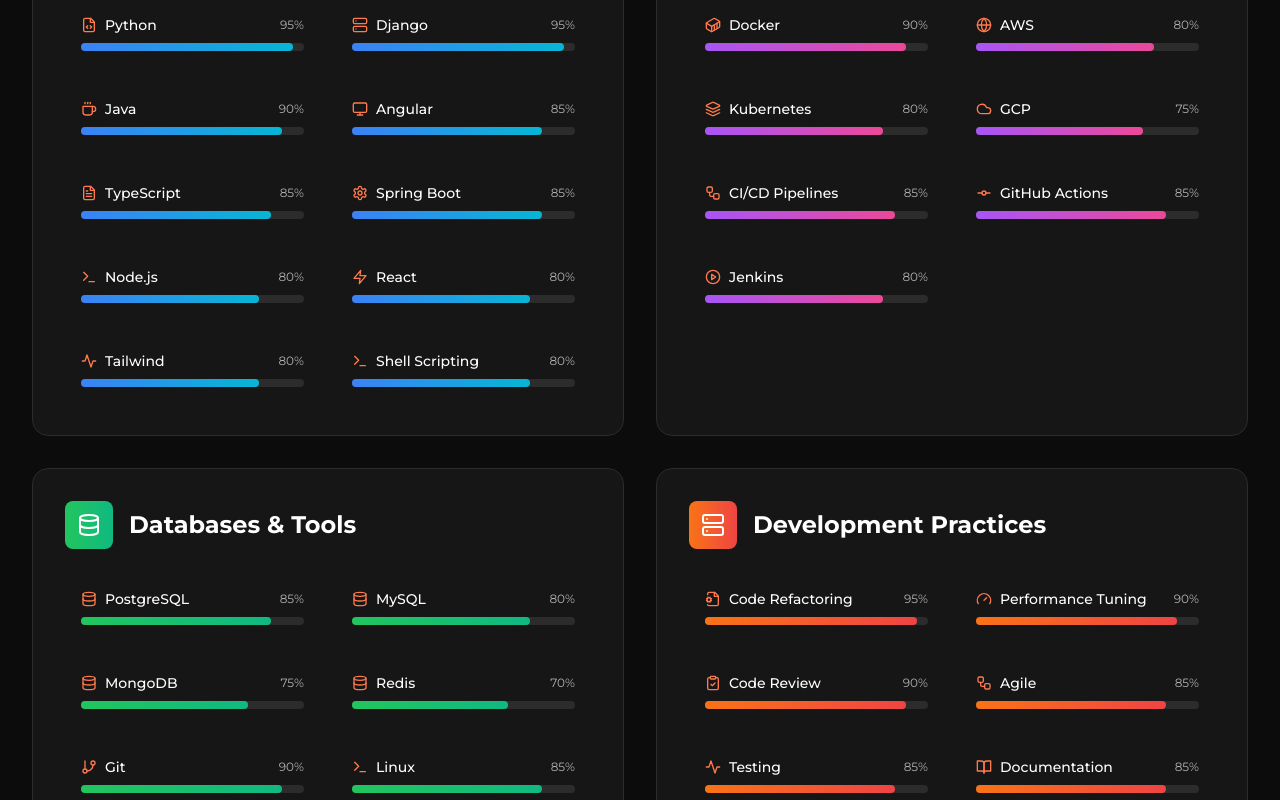
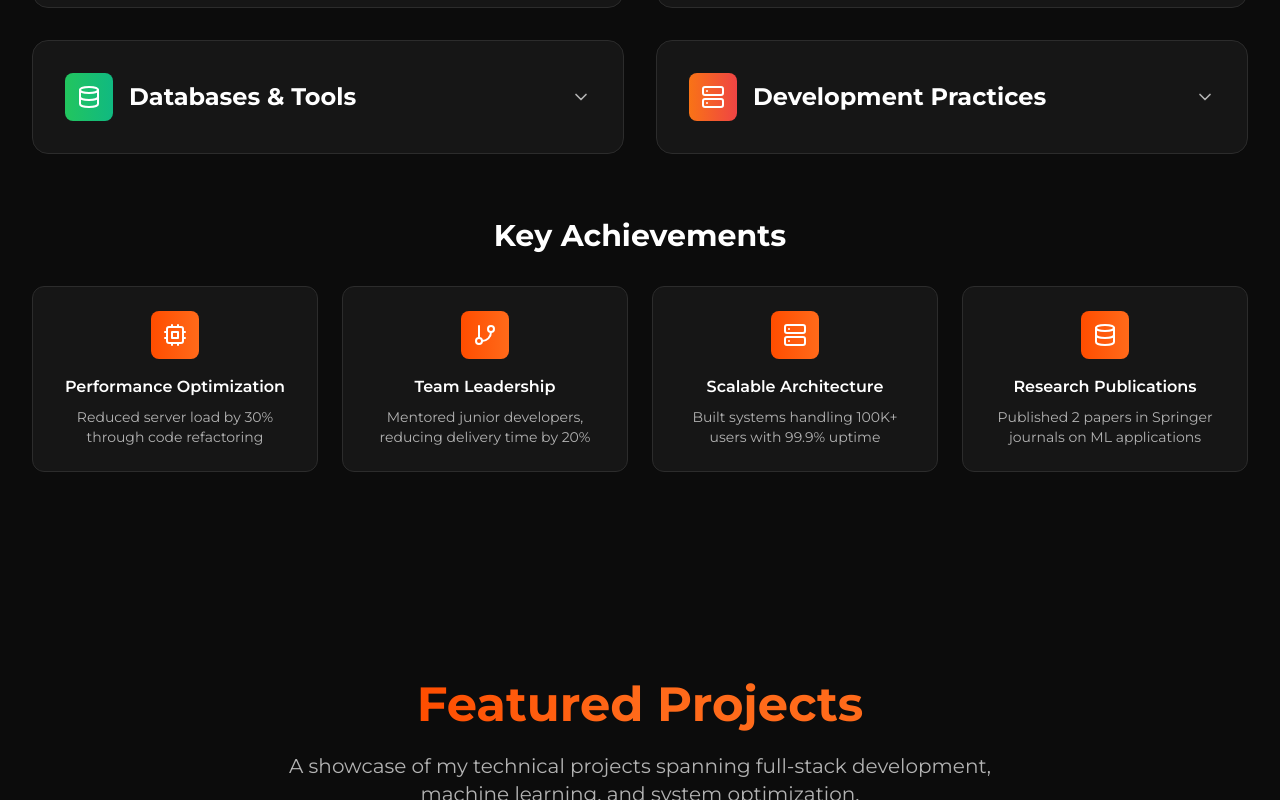
Before and after one commit to mkljngd/mkljngd.github.io, a Next.js app: page / in a window 1280 px wide. Shown: the part 2120-2920 px from the top of the page. Built offline with nearby package versions, Linux system fonts and the light colour scheme.

Commit message:
Improved skills section

```diff
--- a/components/Skills.tsx
+++ b/components/Skills.tsx
@@ -1,8 +1,10 @@
 "use client";
 
-import { motion } from "framer-motion";
+import { motion, AnimatePresence } from "framer-motion";
 import { useInView } from "react-intersection-observer";
+import { useState } from "react";
 import {
+  Bug,
   Code,
   Coffee,
   FileCode,
@@ -29,6 +31,7 @@
   FileCog,
   PlayCircle,
   Search,
+  ChevronDown,
 } from "lucide-react";
 
 export default function Skills() {
@@ -36,6 +39,8 @@
     triggerOnce: true,
     threshold: 0.1,
   });
+
+  const [expandedCard, setExpandedCard] = useState<number | null>(null);
 
   const skillCategories = [
     {
@@ -93,11 +98,14 @@
       skills: [
         { name: "Code Refactoring", level: 95, icon: FileCog },
         { name: "Performance Tuning", level: 90, icon: Gauge },
+        { name: "Debugging", level: 90, icon: Bug },
         { name: "Code Review", level: 90, icon: ClipboardCheck },
+        { name: "SDLC", level: 85, icon: Workflow },
         { name: "Agile", level: 85, icon: Workflow },
         { name: "Testing", level: 85, icon: Activity },
-        { name: "Documentation", level: 85, icon: BookOpen },
         { name: "Mentoring", level: 80, icon: Users },
+        { name: "System Design", level: 85, icon: Cpu },
+        { name: "Documentation", level: 75, icon: BookOpen },
       ],
     },
   ];
@@ -145,18 +153,24 @@
         </motion.div>
 
         {/* Skills Grid */}
-        <div className="grid lg:grid-cols-2 gap-6 lg:gap-8 mb-12 lg:mb-16">
+        <div className="grid lg:grid-cols-2 gap-6 lg:gap-8 mb-12 lg:mb-16 items-start">
           {skillCategories.map((category, categoryIndex) => {
             const Icon = category.icon;
+            const isExpanded = expandedCard === categoryIndex;
             return (
               <motion.div
                 key={category.title}
                 initial={{ opacity: 0, y: 50 }}
                 animate={inView ? { opacity: 1, y: 0 } : {}}
                 transition={{ duration: 0.8, delay: categoryIndex * 0.2 }}
-                className="glass p-4 sm:p-6 lg:p-8 rounded-2xl"
+                className="glass rounded-2xl overflow-hidden cursor-pointer"
+                onClick={() => setExpandedCard(isExpanded ? null : categoryIndex)}
+                onMouseEnter={() => setExpandedCard(categoryIndex)}
+                onMouseLeave={() => setExpandedCard(null)}
               >
-                <div className="flex items-center mb-4 sm:mb-6">
+                {/* Header - Always Visible */}
+                <div className="flex items-center justify-between p-4 sm:p-6 lg:p-8">
+                  <div className="flex items-center">
                     <div
                       className={`w-10 h-10 sm:w-12 sm:h-12 bg-gradient-to-r ${category.color} rounded-lg flex items-center justify-center mr-3 sm:mr-4`}
                     >
@@ -167,19 +181,39 @@
                     </h3>
                   </div>
 
+                  {/* Expand/Collapse Icon */}
+                  <motion.div
+                    animate={{ rotate: isExpanded ? 180 : 0 }}
+                    transition={{ duration: 0.3 }}
+                  >
+                    <ChevronDown className="w-5 h-5 text-text-secondary" />
+                  </motion.div>
+                </div>
+
+                {/* Expandable Content */}
+                <AnimatePresence>
+                  {isExpanded && (
+                    <motion.div
+                      initial={{ height: 0, opacity: 0 }}
+                      animate={{ height: "auto", opacity: 1 }}
+                      exit={{ height: 0, opacity: 0 }}
+                      transition={{ duration: 0.3, ease: "easeInOut" }}
+                      className="overflow-hidden"
+                    >
+                      <div className="px-4 sm:px-6 lg:px-8 pb-4 sm:pb-6 lg:pb-8">
                         <div className="grid grid-cols-1 sm:grid-cols-2 gap-3 sm:gap-4">
                           {category.skills.map((skill, skillIndex) => {
                             const SkillIcon = skill.icon;
                             return (
                               <motion.div
                                 key={skill.name}
-                        initial={{ opacity: 0, scale: 0.8 }}
-                        animate={inView ? { opacity: 1, scale: 1 } : {}}
+                                initial={{ opacity: 0, y: 20 }}
+                                animate={{ opacity: 1, y: 0 }}
                                 transition={{
-                          duration: 0.5,
-                          delay: categoryIndex * 0.2 + skillIndex * 0.05,
+                                  duration: 0.4,
+                                  delay: skillIndex * 0.05,
                                 }}
-                        className="group cursor-pointer"
+                                className="group"
                               >
                                 <div className="bg-background-dark/20 rounded-lg p-3 sm:p-4 hover:bg-background-dark/30 transition-all duration-300">
                                   <div className="flex items-center justify-between mb-2">
@@ -198,13 +232,10 @@
                                   <div className="w-full bg-background-border rounded-full h-2">
                                     <motion.div
                                       initial={{ width: 0 }}
-                              animate={
-                                inView ? { width: `${skill.level}%` } : {}
-                              }
+                                      animate={{ width: `${skill.level}%` }}
                                       transition={{
-                                duration: 1,
-                                delay:
-                                  categoryIndex * 0.2 + skillIndex * 0.05 + 0.5,
+                                        duration: 0.8,
+                                        delay: skillIndex * 0.05 + 0.2,
                                       }}
                                       className={`h-2 bg-gradient-to-r ${category.color} rounded-full`}
                                     />
@@ -214,6 +245,10 @@
                             );
                           })}
                         </div>
+                      </div>
+                    </motion.div>
+                  )}
+                </AnimatePresence>
               </motion.div>
             );
           })}
```
Lines whose indentation alone changed are shown as unchanged.
